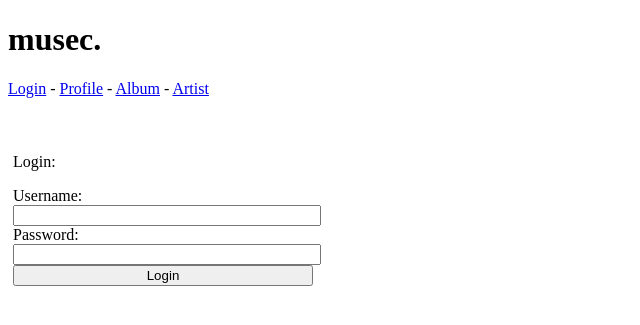
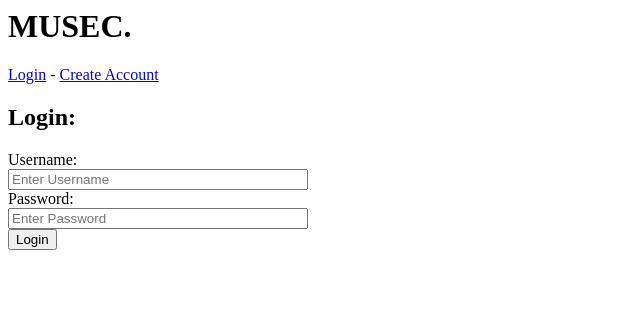
Before and after one commit to jamesw1307/musec, a Flask app: template templates/login.html in a window 1280 px wide. Shown: the top 325 px of the page, without its empty margins (0-640 px from the left). Run offline with Flask 2, Linux system fonts and the light colour scheme; the template is opened without the code that fills it, so the values that code supplies are empty; parts of the project's set-up code (start-up, migrations or seed data) failed here and were passed over.

Commit message:
css for createaccount and login pages

```diff
--- a/templates/login.html
+++ b/templates/login.html
@@ -1,26 +1,27 @@
 <!--A username and passwrd textbox that takes a text input
 and a submit button-->
-{% include 'header.html'%}<br>
+<html>
+    <head>
+        <title>Musec.</title>
+        <link rel="stylesheet" href="{{url_for('static', filename='style.css')}}">
+    </head>
 
-<style>
-    input{
-        width: 100%;
-    }
-    div{
-        width: 300px;
-        padding: 5px;
-        border: 3px palegoldenrod;
-        margin: 0%;
-    }
-</style>
+    <div id='navbar'>
+        <h1>MUSEC.</h1>
+        <a href = '/login'>Login</a> -
+        <a href = '/'>Create Account</a>
+    </div>
 
-<div>
-    <p>Login:</p>
+    <div id='login_create'>
+        <h2>Login:</h2>
         <form action = '/login' method='POST'>
             <label for = 'username'>Username:</label><br>
-        <input type = 'text' name='username'><br>
+            <input type = 'text' placeholder='Enter Username' maxlength='10' name='username'
+            style='width: 300px'><br>
             <label for = 'password'>Password:</label><br>
-        <input type = 'password' name='password'><br>
+            <input type = 'password' placeholder='Enter Password' maxlength='12' name='password'
+            style='width: 300px'><br>
             <input type = 'submit' value = 'Login'>
         </form>
     </div>
+</html>
```
Also changed, not shown: templates/createaccount.html (+19 -4 lines). Lines whose indentation alone changed are shown as unchanged.
